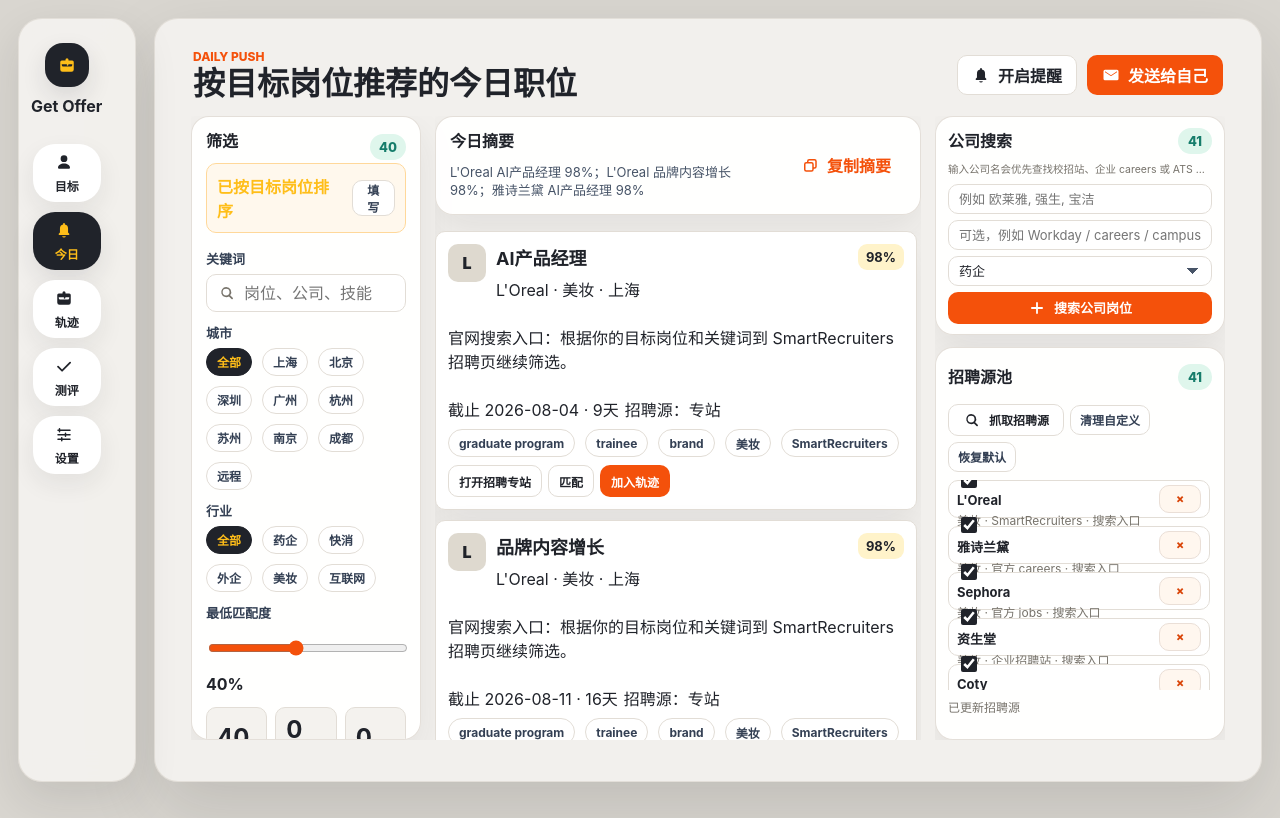
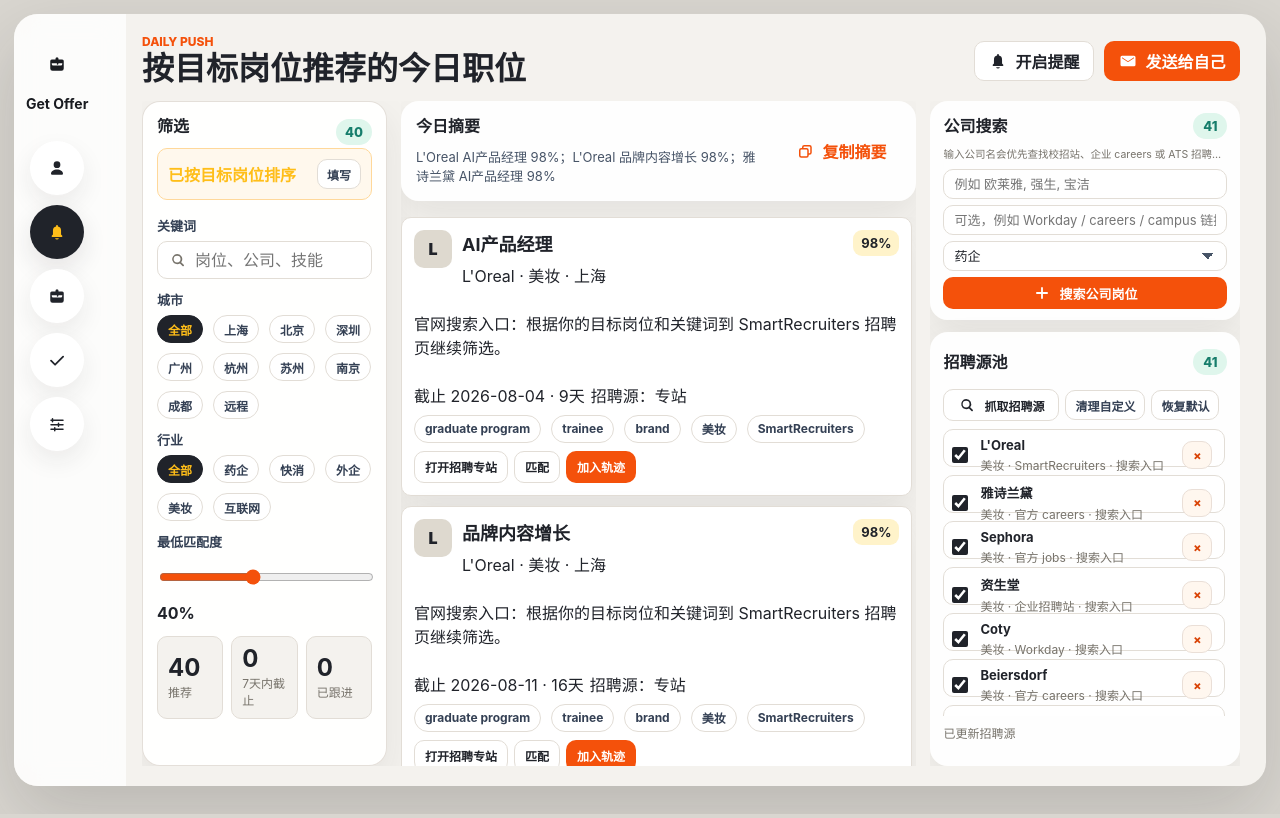
Before and after one commit to weinini0921/get-offer, a website: page index.html in a window 1280 px wide. Both pictures are taken after a click on the button "抓取推荐". Drawn offline with Linux system fonts and the light colour scheme; no server answers.

Commit message:
Unify app pages with homepage layout

```diff
--- a/layout-patch.css
+++ b/layout-patch.css
@@ -529,6 +529,48 @@ body[data-view="resume"] .company-search-panel .field {
   font-size: 13px;
 }
 
+.source-item {
+  display: grid;
+  grid-template-columns: minmax(0, 1fr) 34px;
+  gap: 8px;
+  align-items: center;
+}
+
+.source-item label {
+  display: grid;
+  grid-template-columns: 18px minmax(0, 1fr);
+  gap: 10px;
+  align-items: center;
+  min-width: 0;
+}
+
+.source-item input[type="checkbox"] {
+  position: static;
+  width: 16px;
+  height: 16px;
+  margin: 0;
+  accent-color: #20232a;
+}
+
+.source-item span {
+  min-width: 0;
+}
+
+.source-item b,
+.source-item small {
+  display: block;
+  min-width: 0;
+  overflow: hidden;
+  text-overflow: ellipsis;
+  white-space: nowrap;
+}
+
+.source-delete {
+  min-width: 30px;
+  width: 30px;
+  padding: 0;
+}
+
 @media (max-width: 1100px) {
   body[data-view="resume"] {
     overflow: auto;
@@ -604,3 +646,241 @@ body[data-view="resume"] .company-search-panel .field {
     width: 100%;
   }
 }
+
+/* Unified app frame: every route now uses the first-page shell direction. */
+body,
+body[data-view="resume"],
+body:not([data-view="resume"]) {
+  min-height: 100vh;
+  overflow: hidden;
+  background: #d9d6d0;
+}
+
+.topbar,
+body[data-view="resume"] .topbar {
+  position: fixed;
+  top: 14px;
+  bottom: 14px;
+  left: 14px;
+  z-index: 20;
+  display: grid;
+  grid-template-rows: auto 1fr;
+  align-items: start;
+  gap: 28px;
+  width: 112px;
+  margin: 0;
+  padding: 28px 12px 24px;
+  border: 0;
+  border-radius: 24px 0 0 24px;
+  background: rgba(255, 255, 255, 0.74);
+  box-shadow: none;
+}
+
+.brand-mark {
+  display: grid;
+  width: 44px;
+  height: 44px;
+  place-items: center;
+  border-radius: 18px;
+  background: transparent;
+  color: #191b20;
+  box-shadow: none;
+}
+
+.brand strong {
+  display: block;
+  color: #191b20;
+  font-size: 14px;
+  line-height: 1.2;
+}
+
+.tab {
+  width: 54px;
+  min-height: 54px;
+  padding: 0;
+  border: 0;
+  border-radius: 27px;
+  background: #fff;
+  color: #20232a;
+  box-shadow: 0 10px 24px rgba(32, 35, 42, 0.08);
+}
+
+.tab span {
+  display: none;
+}
+
+.tab.is-active,
+.tab:hover {
+  background: #20232a;
+  color: #ffbe19;
+}
+
+main,
+body[data-view="resume"] main,
+body:not([data-view="resume"]) main {
+  width: min(1580px, calc(100vw - 28px));
+  height: calc(100vh - 28px);
+  min-height: 0;
+  margin: 14px 14px 14px auto;
+  padding: 0;
+  border: 0;
+  border-radius: 24px;
+  background: #f4f2ee;
+  box-shadow: 0 28px 70px rgba(30, 30, 30, 0.16);
+  overflow: hidden;
+}
+
+@supports (width: calc(100vw - 28px)) {
+  main,
+  body[data-view="resume"] main,
+  body:not([data-view="resume"]) main {
+    width: min(1580px, calc(100vw - 28px));
+  }
+}
+
+.view.is-active,
+body:not([data-view="resume"]) .view.is-active {
+  height: 100%;
+  min-height: 0;
+}
+
+#today.view.is-active,
+#tracker.view.is-active,
+#assessment.view.is-active,
+#settings.view.is-active {
+  display: grid;
+  grid-template-rows: auto minmax(0, 1fr);
+  padding: clamp(18px, 1.6vw, 26px) clamp(20px, 2vw, 32px) clamp(18px, 1.6vw, 26px) 128px;
+  overflow: hidden;
+}
+
+.home-shell {
+  width: 100%;
+  height: 100%;
+  min-height: 0;
+  margin: 0;
+  grid-template-columns: minmax(0, 1fr) clamp(248px, 19vw, 310px);
+  border-radius: 0;
+  background: transparent;
+  box-shadow: none;
+}
+
+.home-rail {
+  display: none;
+}
+
+.home-main {
+  max-height: 100%;
+  padding: clamp(18px, 1.6vw, 26px) clamp(16px, 1.6vw, 24px) clamp(18px, 1.6vw, 26px) 128px;
+}
+
+.home-side {
+  max-height: 100%;
+  padding: clamp(22px, 2.1vw, 34px) clamp(20px, 2vw, 30px);
+}
+
+.page-heading {
+  align-items: center;
+  margin: 0 0 16px;
+  padding: 0;
+}
+
+.page-heading h1 {
+  font-size: clamp(24px, 2.2vw, 34px);
+  line-height: 1.08;
+}
+
+.dashboard-grid,
+.tracker-layout,
+.assessment-layout,
+.settings-grid {
+  height: 100%;
+  min-height: 0;
+  overflow: hidden;
+}
+
+.dashboard-grid {
+  grid-template-columns: minmax(210px, 245px) minmax(0, 1fr) minmax(260px, 310px);
+}
+
+.settings-grid {
+  display: grid;
+  grid-template-columns: minmax(0, 1fr) minmax(280px, 0.82fr);
+  gap: 14px;
+}
+
+.filters-panel,
+.today-source-column,
+.tracker-main,
+.assessment-main,
+.assessment-result,
+.profile-panel,
+.automation-panel {
+  min-height: 0;
+  overflow: auto;
+}
+
+.digest-panel,
+.email-sync-panel,
+.practice-panel,
+.application-form,
+.assessment-result,
+.profile-panel,
+.automation-panel,
+.company-search-panel,
+.source-card {
+  border-color: transparent;
+  border-radius: 18px;
+  box-shadow: 0 16px 38px rgba(33, 35, 40, 0.08);
+}
+
+.tracker-board {
+  grid-template-columns: repeat(5, minmax(176px, 1fr));
+  min-height: 0;
+  overflow: auto;
+}
+
+.assessment-main {
+  grid-template-rows: minmax(0, 0.95fr) minmax(0, 1.05fr);
+}
+
+@media (max-width: 1100px) {
+  body,
+  body[data-view="resume"],
+  body:not([data-view="resume"]) {
+    overflow: auto;
+  }
+
+  .topbar,
+  body[data-view="resume"] .topbar {
+    display: none;
+  }
+
+  main,
+  body[data-view="resume"] main,
+  body:not([data-view="resume"]) main {
+    width: calc(100vw - 24px);
+    height: auto;
+    min-height: calc(100vh - 24px);
+    margin: 12px;
+  }
+
+  #today.view.is-active,
+  #tracker.view.is-active,
+  #assessment.view.is-active,
+  #settings.view.is-active,
+  .home-main {
+    padding: 18px;
+    overflow: visible;
+  }
+
+  .home-shell,
+  .dashboard-grid,
+  .tracker-layout,
+  .assessment-layout,
+  .settings-grid {
+    grid-template-columns: 1fr;
+    height: auto;
+    overflow: visible;
+  }
+}
```
